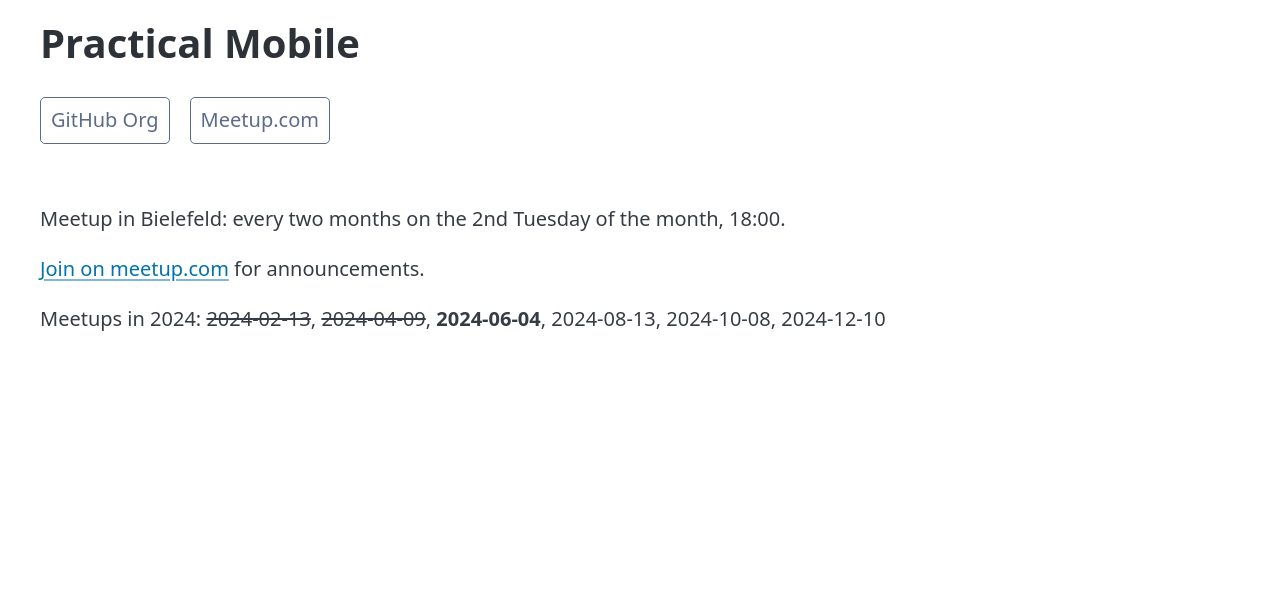
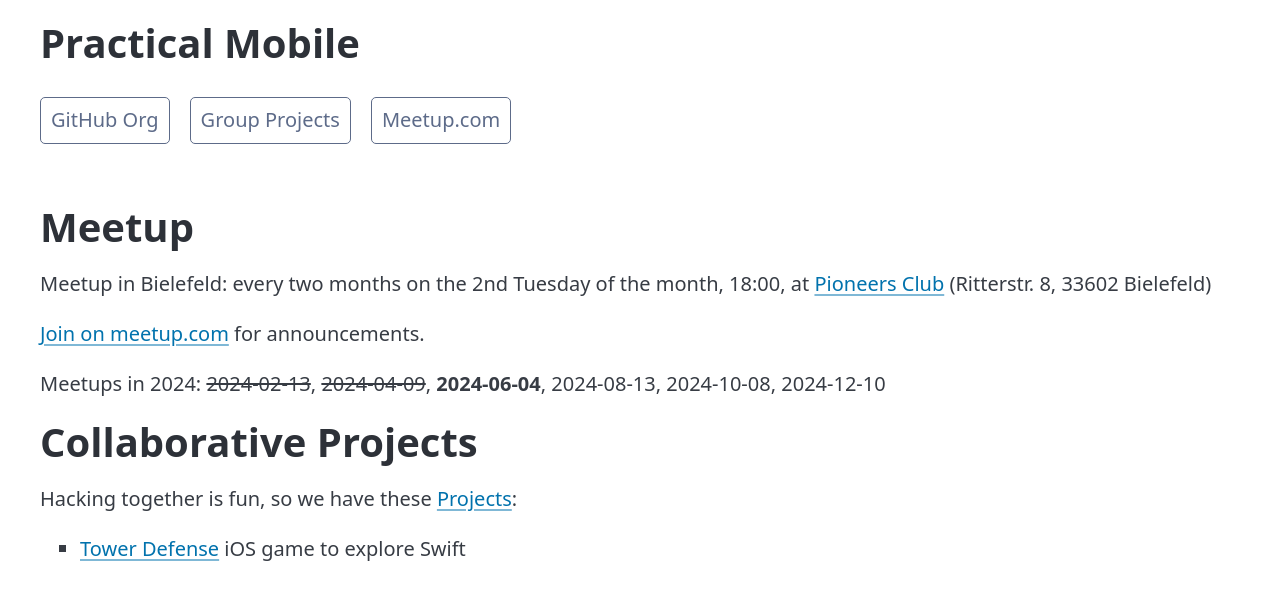
Before and after one commit to PracticalMobile/practicalmobile.github.io, a plain HTML site: page index.html in a window 1280 px wide. Drawn offline with nearby package versions, Linux system fonts and the light colour scheme.

Commit message:
add projects

```diff
--- a/index.html
+++ b/index.html
@@ -13,13 +13,16 @@
       <nav>
         <ul>
           <li><a href="https://github.com/PracticalMobile/" role="button" class="secondary outline">GitHub Org</a></li>
+          <li><a href="https://github.com/orgs/PracticalMobile/projects" role="button" class="secondary outline">Group Projects</a></li>
           <li><a href="https://www.meetup.com/practical-mobile-development-bielefeld" role="button" class="secondary outline">Meetup.com</a></li>
         </ul>
       </nav>
     </header>
 
     <main class="container">
-      <p>Meetup in Bielefeld: every two months on the 2nd Tuesday of the month, 18:00.</p>
+      <section>
+        <h1>Meetup</h1>
+        <p>Meetup in Bielefeld: every two months on the 2nd Tuesday of the month, 18:00, at <a href="https://pioneers.club/">Pioneers Club</a> (Ritterstr. 8, 33602 Bielefeld)</p>
         <p><a href="https://www.meetup.com/practical-mobile-development-bielefeld/">Join on meetup.com</a> for announcements.</p>
         <p>Meetups in 2024:
           <s><time datetime="2024-02-13T18:00+CET">2024-02-13</time></s>,
@@ -29,6 +32,15 @@
           <time datetime="2024-10-08T18:00+CET">2024-10-08</time>,
           <time datetime="2024-12-10T18:00+CET">2024-12-10</time>
         </p>
+      </section>
+
+      <section>
+        <h1>Collaborative Projects</h1>
+        <p>Hacking together is fun, so we have these <a href="https://github.com/PracticalMobile/practicalmobile.github.io/projects">Projects</a>:</p>
+        <ul>
+          <li><a href="https://github.com/orgs/PracticalMobile/projects/1">Tower Defense</a> iOS game to explore Swift</li>
+        </ul>
+      </section>
     </main>
   </body>
 </html>
```
Lines whose indentation alone changed are shown as unchanged.
